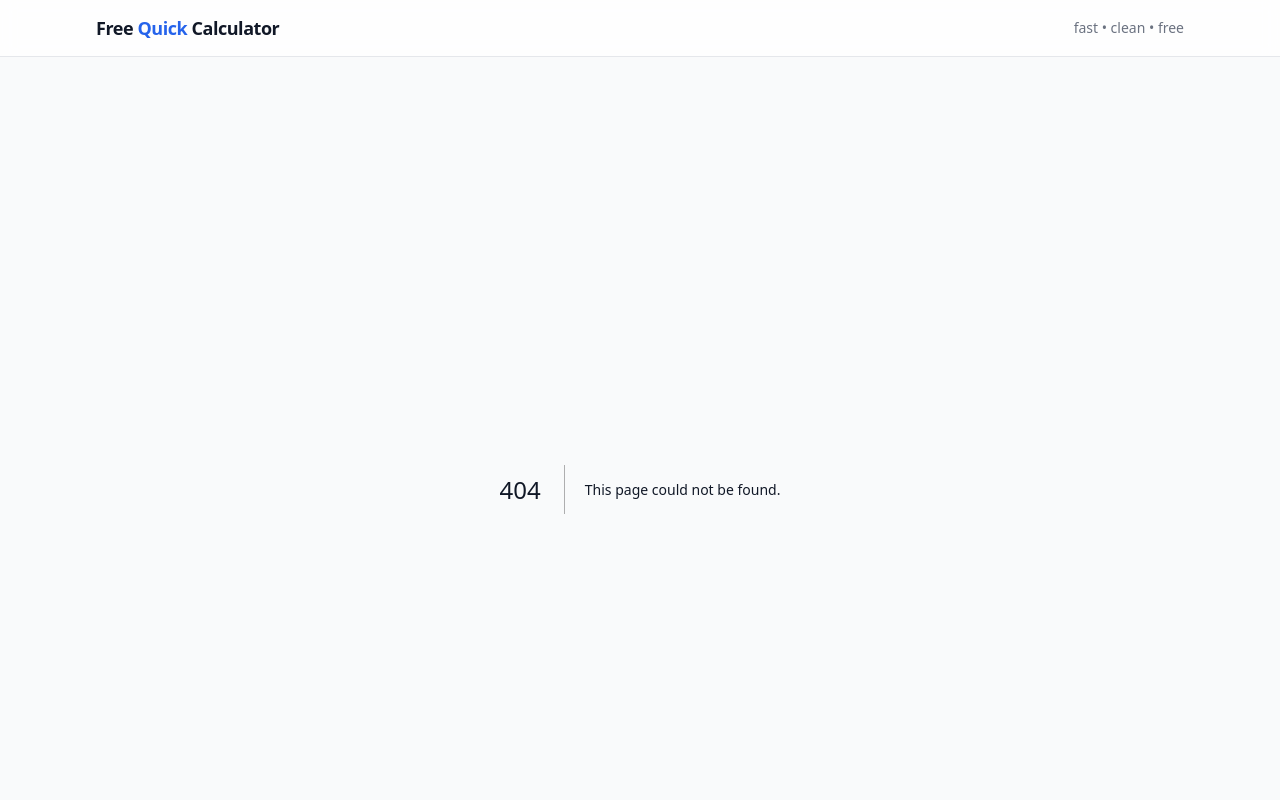
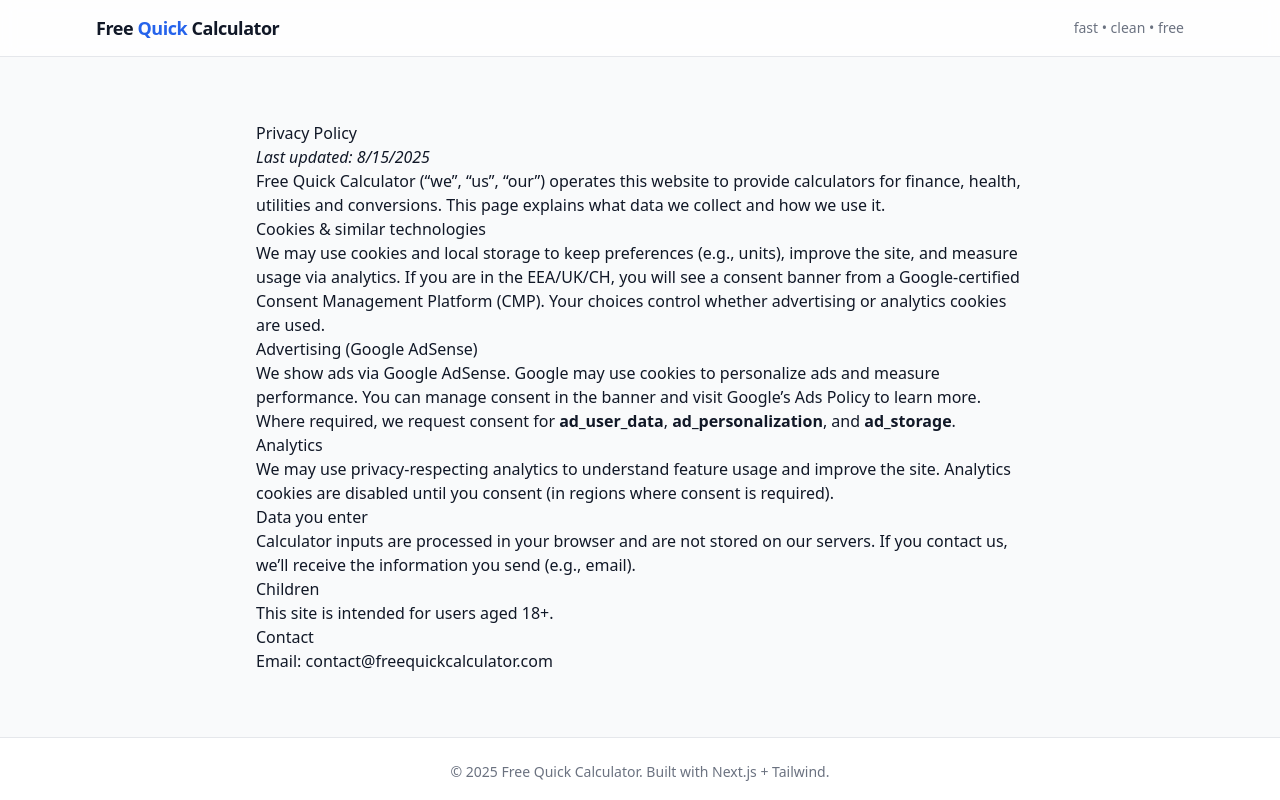
Before and after one commit to dhaneshkmd/freequickcalculator, a Next.js app: page /privacy in a window 1280 px wide. Before the commit this address had no page. Shown: the top 800 px of the page. Built offline with nearby package versions, Linux system fonts and the light colour scheme.

Commit message:
Create page.tsx

```diff
--- /dev/null
+++ b/app/(legal)/privacy/page.tsx
@@ -0,0 +1,62 @@
+import type { Metadata } from "next";
+
+export const metadata: Metadata = {
+  title: "Privacy Policy | Free Quick Calculator",
+  description:
+    "Privacy Policy for Free Quick Calculator: how we handle cookies, analytics, and advertising (including Google AdSense).",
+};
+
+export default function PrivacyPage() {
+  return (
+    <main className="prose max-w-3xl mx-auto py-8">
+      <h1>Privacy Policy</h1>
+      <p><em>Last updated: {new Date().toLocaleDateString()}</em></p>
+
+      <p>
+        Free Quick Calculator (“we”, “us”, “our”) operates this website to
+        provide calculators for finance, health, utilities and conversions.
+        This page explains what data we collect and how we use it.
+      </p>
+
+      <h2>Cookies &amp; similar technologies</h2>
+      <p>
+        We may use cookies and local storage to keep preferences (e.g., units),
+        improve the site, and measure usage via analytics. If you are in the EEA/UK/CH,
+        you will see a consent banner from a Google-certified Consent Management
+        Platform (CMP). Your choices control whether advertising or analytics
+        cookies are used.
+      </p>
+
+      <h2>Advertising (Google AdSense)</h2>
+      <p>
+        We show ads via Google AdSense. Google may use cookies to personalize ads
+        and measure performance. You can manage consent in the banner and visit
+        <a href="https://policies.google.com/technologies/ads" target="_blank" rel="noreferrer"> Google’s Ads Policy</a>
+        {" "}to learn more. Where required, we request consent for
+        <strong> ad_user_data</strong>, <strong>ad_personalization</strong>, and
+        <strong> ad_storage</strong>.
+      </p>
+
+      <h2>Analytics</h2>
+      <p>
+        We may use privacy-respecting analytics to understand feature usage and
+        improve the site. Analytics cookies are disabled until you consent (in regions
+        where consent is required).
+      </p>
+
+      <h2>Data you enter</h2>
+      <p>
+        Calculator inputs are processed in your browser and are not stored on our servers.
+        If you contact us, we’ll receive the information you send (e.g., email).
+      </p>
+
+      <h2>Children</h2>
+      <p>This site is intended for users aged 18+.</p>
+
+      <h2>Contact</h2>
+      <p>
+        Email: <a href="mailto:contact@freequickcalculator.com">contact@freequickcalculator.com</a>
+      </p>
+    </main>
+  );
+}
```
